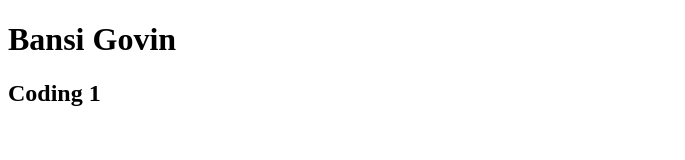
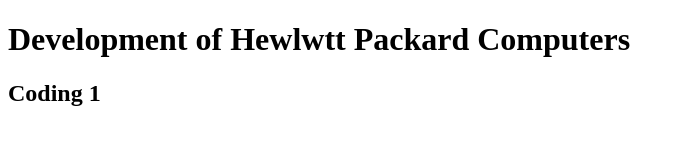
Before and after one commit to BGovin2003/HTML-Exam, a plain HTML site: page index.html in a window 1280 px wide. Shown: the whole page, without its empty margins (0-685 px from the left). Drawn offline with Linux system fonts and the light colour scheme.

Commit message:
Update index.html

```diff
--- a/index.html
+++ b/index.html
@@ -1,12 +1,15 @@
 <!DOCTYPE html>
 <html lang="en">
+
 <head>
     <meta charset="UTF-8">
     <meta name="viewport" content="width=, initial-scale=1.0">
     <title>Document</title>
 </head>
+
 <body>
-    <h1>Bansi Govin</h1>
+    <h1>Development of Hewlwtt Packard Computers</h1>
     <h2>Coding 1</h2>
 </body>
+
 </html>
```
